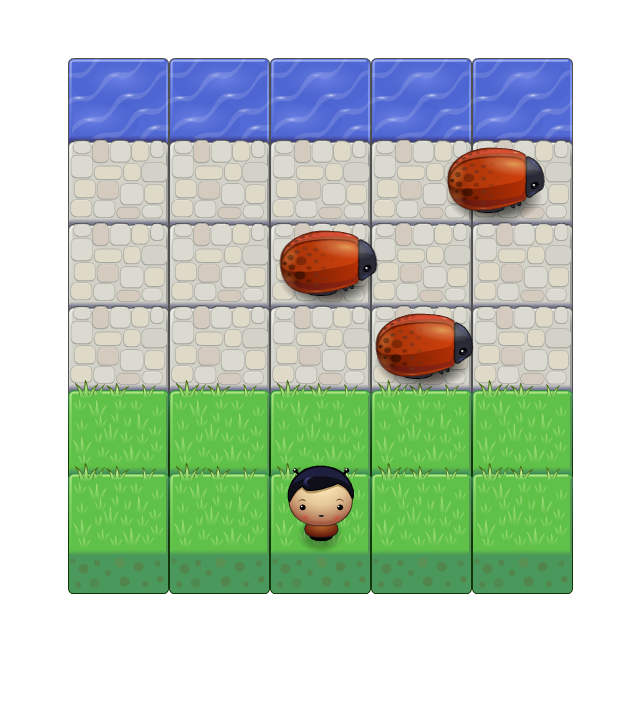
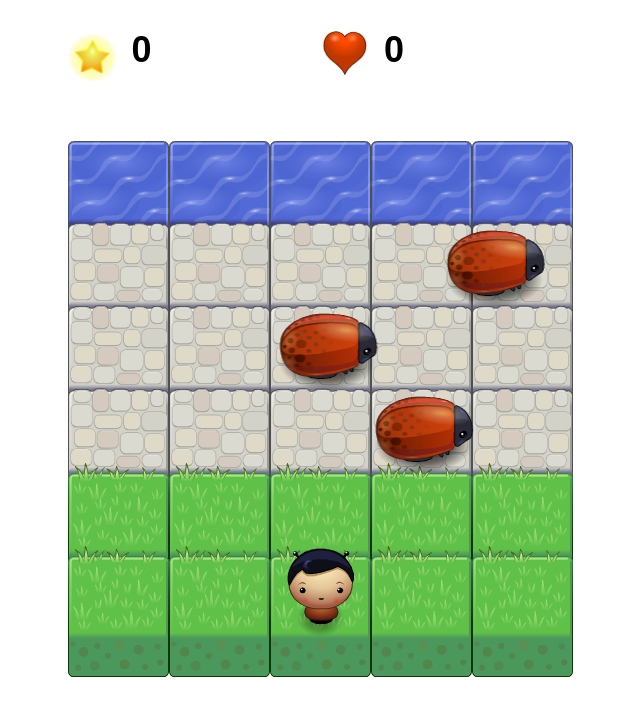
Before and after one commit to Vanilna/bag_game, a plain HTML site: page index.html in a window 1280 px wide. Shown: the whole page, without its empty margins (320-960 px from the left). Drawn offline with Linux system fonts and the light colour scheme.

Commit message:
Made score count.

```diff
--- a/css/style.css
+++ b/css/style.css
@@ -1,3 +1,30 @@
 body {
     text-align: center;
 }
+
+.score {
+    display: grid;
+    grid-template-columns: repeat(2, 1fr);
+    width: 505px;
+    height: 83px;
+    margin: 0 auto;
+    justify-items: flex-start;
+}
+
+.score img {
+    height: 83px;
+    width: auto;
+}
+
+.score p {
+    font-family: Arial, Helvetica, sans-serif;
+    font-weight: 600;
+    font-size: 36px;
+    margin: 0;
+    padding-left: 15px;
+}
+
+.stars, .hearts {
+    display: flex;
+    align-items: center;
+}
--- a/index.html
+++ b/index.html
@@ -1,13 +1,28 @@
 <!DOCTYPE html>
 <html>
+
 <head>
     <meta charset="UTF-8">
     <title>Effective JavaScript: Frogger</title>
     <link rel="stylesheet" href="css/style.css">
 </head>
+
 <body>
+    <div class='score'>
+        <div class="stars">
+            <img src="images/Star.png" />
+            <p id="score-count">0</p>
+        </div>
+        <div class="hearts">
+            <img src="images/Heart.png" />
+            <p id="hart-count">0</p>
+        </div>
+
+    </div>
+
     <script src="js/resources.js"></script>
     <script src="js/app.js"></script>
     <script src="js/engine.js"></script>
 </body>
+
 </html>
--- a/js/app.js
+++ b/js/app.js
@@ -1,3 +1,5 @@
+var score = 0;
+
 // Enemies our player must avoid
 var GameObject = function (image, x, y, speed) {
     this.sprite = image;
@@ -82,15 +84,21 @@ Player.prototype.checkCollisions = function () {
         player.position.y = 394;
     }
 
+    var setScore = function() {
+        document.querySelector('#score-count').innerHTML = score;
+    }
+
     allEnemies.forEach(function (enemy) {
         if ((enemy.position.x > (player.position.x - 80)
             && enemy.position.x < (player.position.x + 80))
             && enemy.position.y == player.position.y) {
                 resetPlayerPosition();
-                //score
+                score -= 3;
+                setScore();
         } else if (player.position.y == -21) {
             resetPlayerPosition();
-            //score
+            score += 5;
+            setScore();
         }
     });
 }
```
